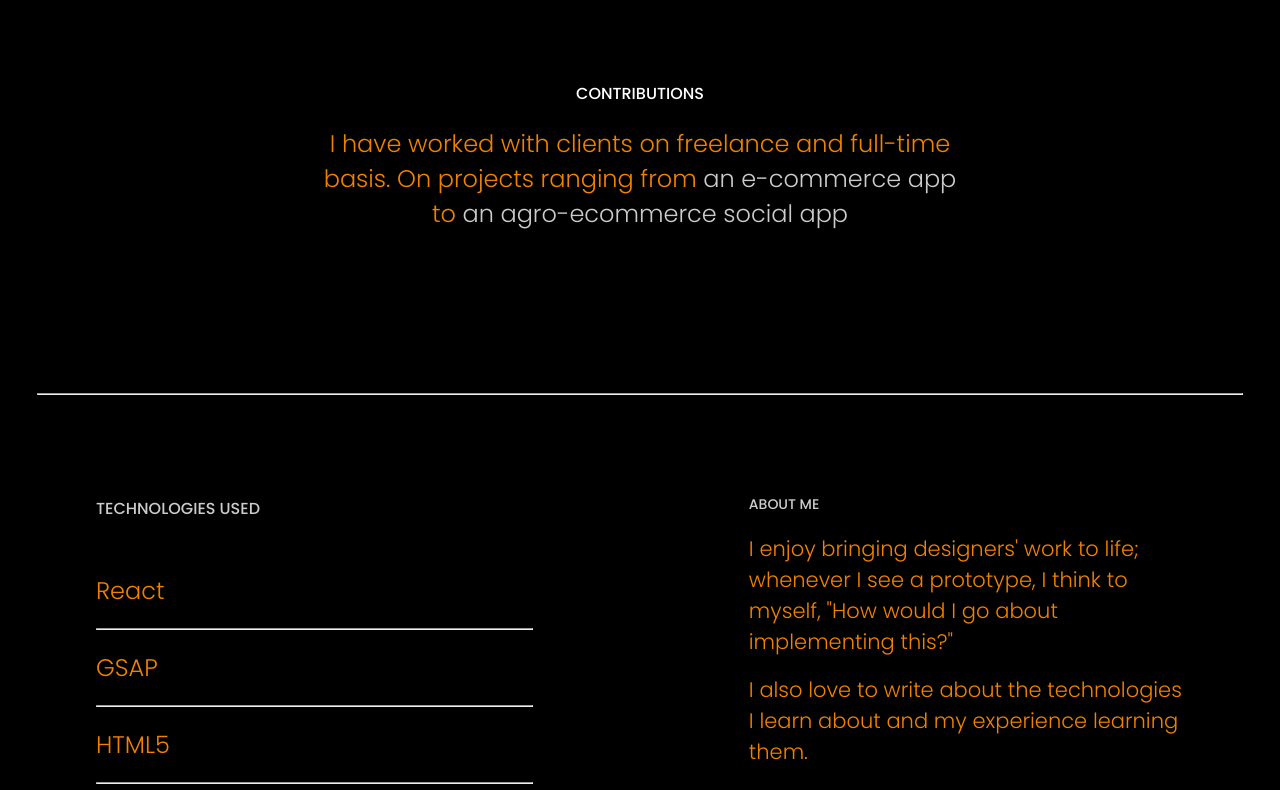
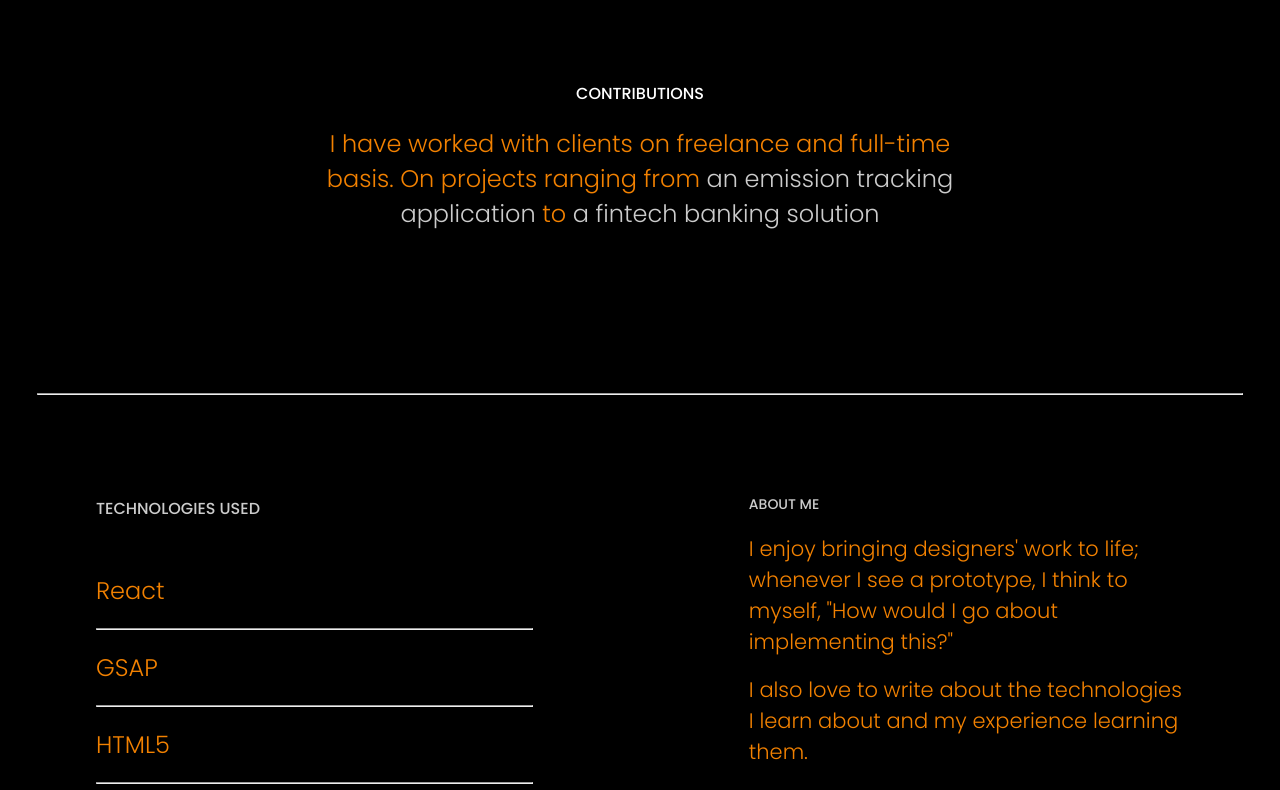
Before and after one commit to saleemjibril/portfolio, a React (Create React App) app: page / in a window 1280 px wide. Shown: the part 3940-4730 px from the top of the page. Built offline with nearby package versions, Linux system fonts and the light colour scheme.

Commit message:
updated contribution section

```diff
--- a/src/components/Contributions.js
+++ b/src/components/Contributions.js
@@ -1,15 +1,11 @@
-import React, { useLayoutEffect, useRef } from 'react';
+import React, { useLayoutEffect, useRef } from "react";
 import gsap from "gsap";
 import { ScrollTrigger } from "gsap/ScrollTrigger";
 
 gsap.registerPlugin(ScrollTrigger);
 
-
-
 const Contributions = () => {
-
   // const titleRef = useRef(null);
-
 
   useLayoutEffect(() => {
     var tl = gsap.timeline({
@@ -17,7 +13,7 @@ const Contributions = () => {
         trigger: ".contributions__title",
         invalidateOnRefresh: true,
         // markers: true
-            }
+      },
     });
 
     tl.to(".contributions__title", {
@@ -25,21 +21,32 @@ const Contributions = () => {
       opacity: 1,
       duration: 1,
     });
-        tl.to(".contributions__text", {
+    tl.to(
+      ".contributions__text",
+      {
         y: 2,
         opacity: 1,
         duration: 1,
-        }, "-=0.8");
+      },
+      "-=0.8"
+    );
 
-        return () => tl.scrollTrigger.kill()
+    return () => tl.scrollTrigger.kill();
   }, []);
 
   return (
     <div className="contributions">
       <h3 className="contributions__title">CONTRIBUTIONS</h3>
-            <h2 className="contributions__text">I have worked with clients on freelance and full-time basis. On projects ranging from <a href="http://firstklazwrld.com/" target="_blank" rel="noreferrer"><span className="link">an e-commerce app</span></a> to <span className="link">an agro-ecommerce social app</span></h2>
+      <h2 className="contributions__text">
+        I have worked with clients on freelance and full-time basis. On projects
+        ranging from{" "}
+        <a href="https://closecarbon.com/" target="_blank" rel="noreferrer">
+          <span className="link">an emission tracking application</span>
+        </a>{" "}
+        to <a href="https://surebanker.ai/"><span className="link">a fintech banking solution</span></a>
+      </h2>
     </div>
-    )
-}
+  );
+};
 
 export default Contributions;
```
Lines whose indentation alone changed are shown as unchanged.
